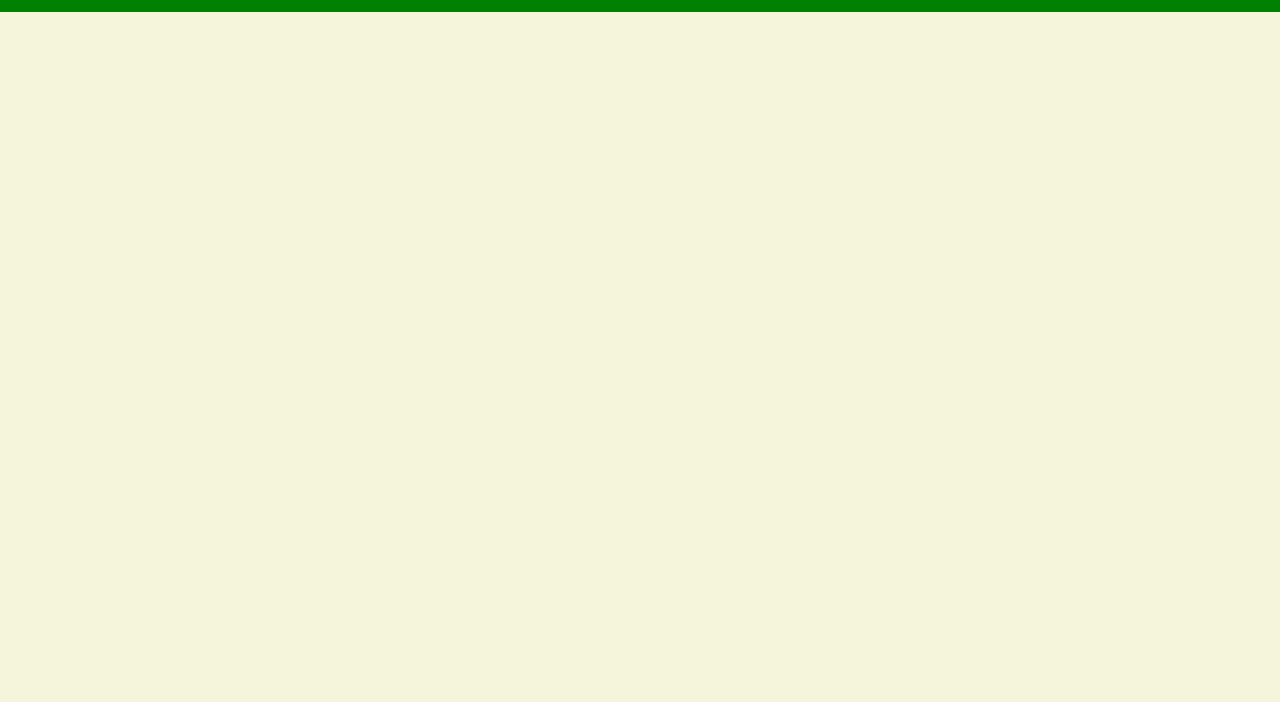
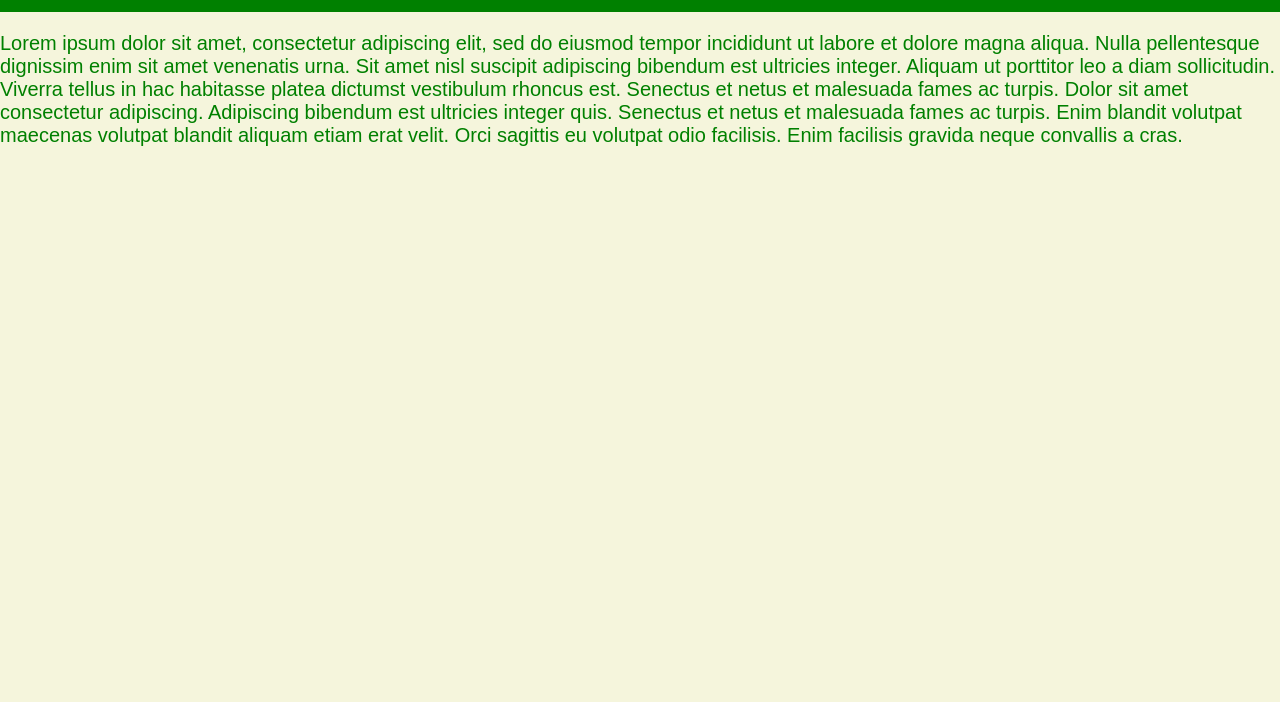
Before and after one commit to rglopezIU/client_checkin2, a plain HTML site: page index.html in a window 1280 px wide. Shown: the part 98-800 px from the top of the page. Drawn offline with Linux system fonts and the light colour scheme.

Commit message:
updated index to add gibberish to page

```diff
--- a/index.html
+++ b/index.html
@@ -4,6 +4,12 @@
     <meta charset="UTF-8">
     <meta name="viewport" content="width=device-width, initial-scale=1.0">
     <link rel="stylesheet" href="style.css">
+    <style>
+        p {
+            font-size: 20px; /* adjust font size */
+            margin-bottom: 20px; /* add some space at bottom of paragraph */
+        }
+    </style>
     <title>Client Website</title>
 </head>
 <body>
@@ -20,6 +26,17 @@
             </ul>
         </nav>
     </header>
-
+    <!-- random gibberish to fill in space -->
+    <p>Lorem ipsum dolor sit amet, consectetur adipiscing elit, sed do
+        eiusmod tempor incididunt ut labore et dolore magna aliqua.
+        Nulla pellentesque dignissim enim sit amet venenatis urna.
+        Sit amet nisl suscipit adipiscing bibendum est ultricies integer.
+        Aliquam ut porttitor leo a diam sollicitudin. Viverra tellus in hac
+        habitasse platea dictumst vestibulum rhoncus est. Senectus et netus
+        et malesuada fames ac turpis. Dolor sit amet consectetur adipiscing.
+        Adipiscing bibendum est ultricies integer quis. Senectus et netus et
+        malesuada fames ac turpis. Enim blandit volutpat maecenas volutpat
+        blandit aliquam etiam erat velit. Orci sagittis eu volutpat odio
+        facilisis. Enim facilisis gravida neque convallis a cras.</p>
 </body>
 </html>
```
